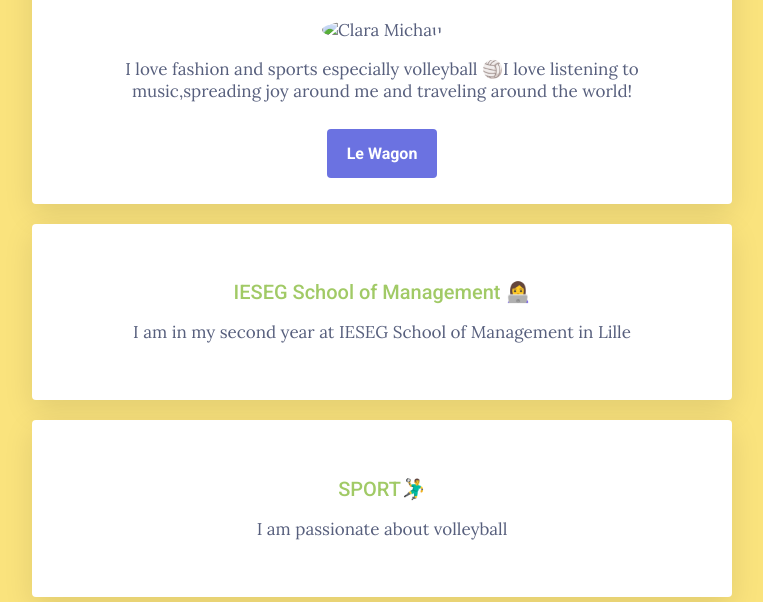
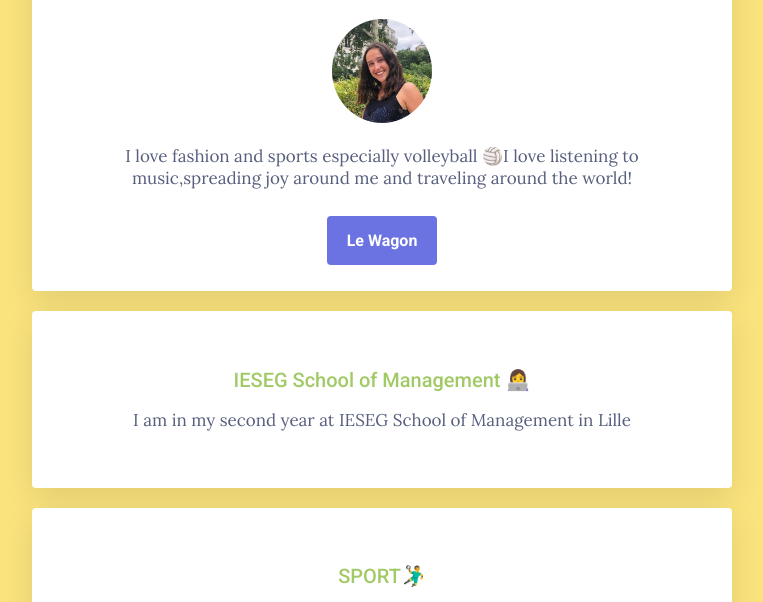
Before and after one commit to clara-michau/essay-1, a plain HTML site: page index.html in a window 1280 px wide. Shown: the part 142-744 px from the top of the page, without its empty margins (258-1021 px from the left). Drawn offline with Linux system fonts and the light colour scheme.

Commit message:
Add files via upload

```diff
--- a/index.html
+++ b/index.html
@@ -24,7 +24,7 @@
 
         <h1>Hello, I'm Clara  ☀️</h1>
 
-        <img src="images/profile.png" class="img-circle" width="100px" alt="Clara Michau">
+        <img src="images/profile-picture.png" class="img-circle" width="100px" alt="Clara Michau">
 
         <p>
 
```
